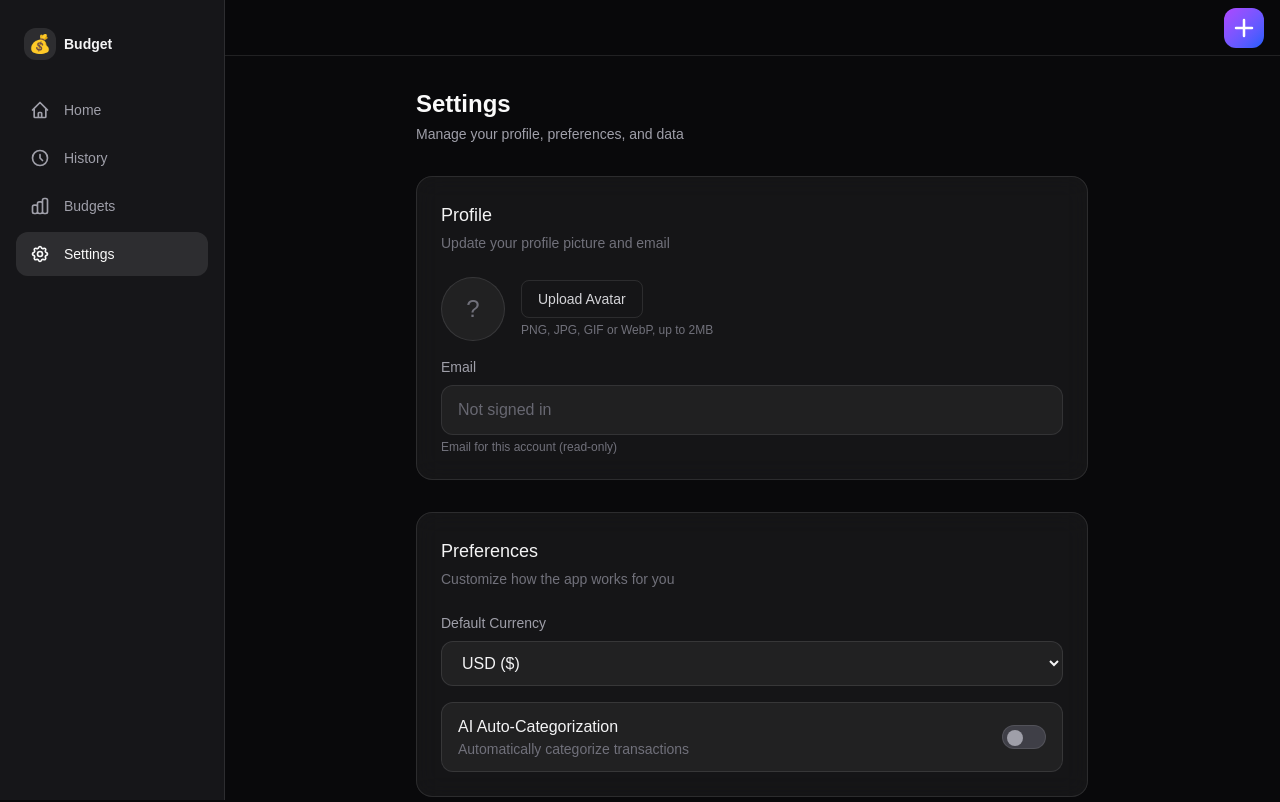
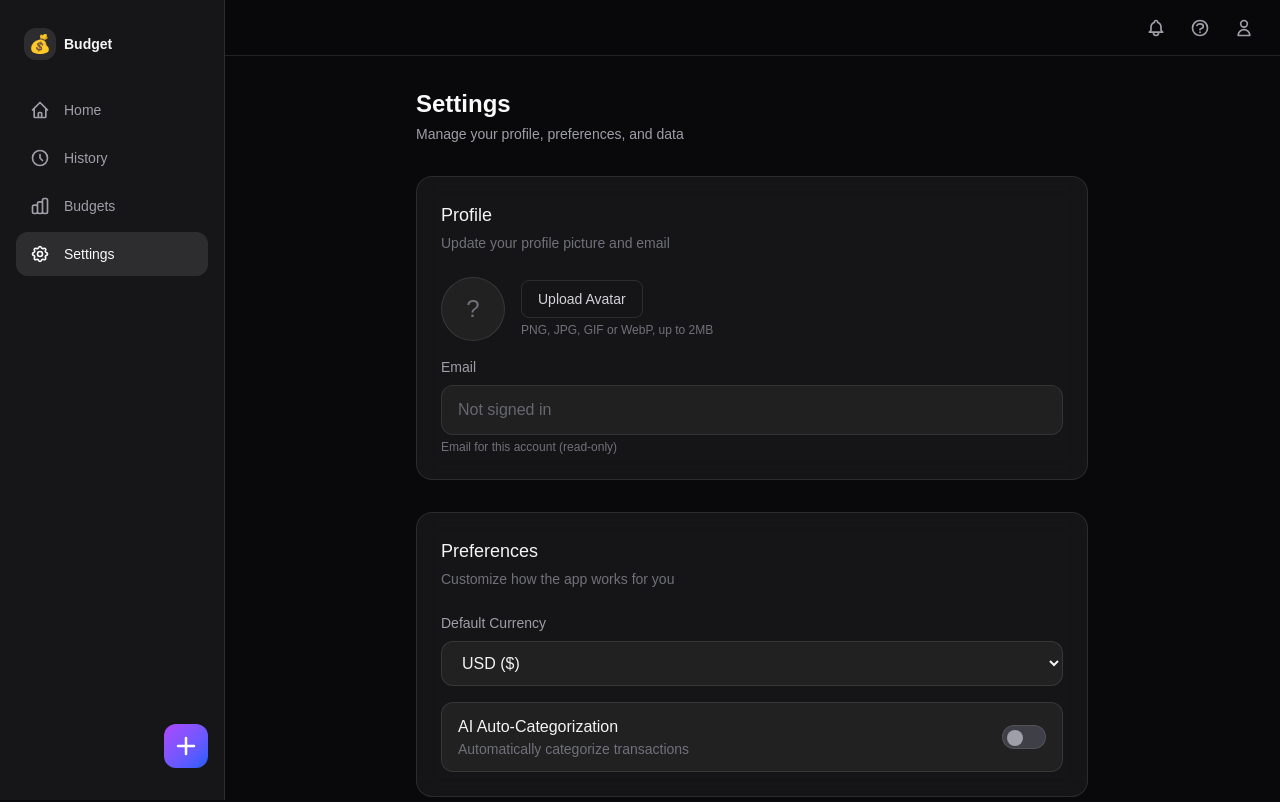
Before and after one commit to YuvaanshM/budget-tracker, a Next.js app: page /settings in a window 1280 px wide. Shown: the top 802 px of the page. Built offline with nearby package versions, Linux system fonts and the light colour scheme; no server answers.

Commit message:
Update topbar layout and add help page

```diff
--- /dev/null
+++ b/app/help/page.tsx
@@ -0,0 +1,49 @@
+/**
+ * Help / About page – Description of the Budget Tracker app.
+ * Sleto Glassmorphic Dark (DesignDoc.md).
+ */
+
+export default function HelpPage() {
+  return (
+    <div className="min-h-screen bg-zinc-950 p-6 md:p-8">
+      <div className="mx-auto max-w-2xl space-y-8">
+        <header>
+          <h1 className="text-2xl font-semibold text-zinc-50">About Budget Tracker</h1>
+          <p className="mt-1 text-sm text-zinc-400">
+            What this app does and how to use it
+          </p>
+        </header>
+
+        <section className="rounded-2xl border border-white/10 bg-white/5 p-6 backdrop-blur-md">
+          <h2 className="text-lg font-medium text-zinc-100">What is Budget Tracker?</h2>
+          <p className="mt-3 text-sm leading-relaxed text-zinc-400">
+            Budget Tracker is a personal finance app that helps you track income and expenses,
+            set spending limits by category, and see your financial health at a glance. You can
+            view spending trends over time, see where your money goes by category, and get
+            alerts when you approach or exceed your budgets.
+          </p>
+        </section>
+
+        <section className="rounded-2xl border border-white/10 bg-white/5 p-6 backdrop-blur-md">
+          <h2 className="text-lg font-medium text-zinc-100">Main features</h2>
+          <ul className="mt-3 space-y-2 text-sm text-zinc-400">
+            <li><strong className="text-zinc-300">Dashboard</strong> — Overview of income, expenses, remaining budget, spending trends, and recent transactions.</li>
+            <li><strong className="text-zinc-300">History</strong> — Search and filter past transactions; edit or delete from a slide-over panel.</li>
+            <li><strong className="text-zinc-300">Budgets & Alerts</strong> — Set monthly limits per category and see progress; get notified at 50%, 90%, and 100% of each budget.</li>
+            <li><strong className="text-zinc-300">Settings</strong> — Update your profile picture and email, set currency and preferences, export or manage your data.</li>
+          </ul>
+        </section>
+
+        <section className="rounded-2xl border border-white/10 bg-white/5 p-6 backdrop-blur-md">
+          <h2 className="text-lg font-medium text-zinc-100">Budget notifications</h2>
+          <p className="mt-3 text-sm leading-relaxed text-zinc-400">
+            Use the bell icon in the top bar to see budget alerts. You’ll be notified when a
+            category budget reaches <strong className="text-zinc-300">50%</strong> (half used),
+            <strong className="text-zinc-300"> 90%</strong> (almost at the limit), and
+            <strong className="text-zinc-300"> 100%</strong> (limit reached or exceeded).
+          </p>
+        </section>
+      </div>
+    </div>
+  );
+}
--- a/components/Header.tsx
+++ b/components/Header.tsx
@@ -1,15 +1,103 @@
 "use client";
 
-import { FABDesktop } from "./FAB";
+import Link from "next/link";
+import { useRef, useState } from "react";
 
 /**
- * Desktop header with Universal Add FAB (top-right).
- * Hidden on mobile; FABMobile is shown as floating button instead.
+ * Desktop header: notifications, help, profile (top-right).
+ * Add transaction is in the left sidebar. Hidden on mobile; FABMobile is shown as floating button.
  */
 export function Header() {
+  const [notificationsOpen, setNotificationsOpen] = useState(false);
+  const notifRef = useRef<HTMLDivElement>(null);
+
   return (
-    <header className="hidden md:flex sticky top-0 z-10 h-14 items-center justify-end border-b border-white/10 bg-zinc-950/80 px-4 backdrop-blur-md">
-      <FABDesktop />
+    <header className="hidden md:flex sticky top-0 z-10 h-14 items-center justify-end gap-1 border-b border-white/10 bg-zinc-950/80 px-4 backdrop-blur-md">
+      {/* Notification button – budget alerts at 50%, 90%, 100% */}
+      <div className="relative" ref={notifRef}>
+        <button
+          type="button"
+          onClick={() => setNotificationsOpen((o) => !o)}
+          className="flex h-10 w-10 items-center justify-center rounded-xl text-zinc-400 transition-colors hover:bg-white/5 hover:text-zinc-100 focus:outline-none focus:ring-2 focus:ring-white/20"
+          aria-label="Budget notifications"
+          aria-expanded={notificationsOpen}
+        >
+          <BellIcon className="h-5 w-5" />
+        </button>
+        {notificationsOpen && (
+          <>
+            <div
+              className="fixed inset-0 z-0"
+              aria-hidden
+              onClick={() => setNotificationsOpen(false)}
+            />
+            <div className="absolute right-0 top-full z-10 mt-1 w-72 rounded-xl border border-white/10 bg-zinc-900/95 py-2 shadow-xl backdrop-blur-md">
+              <p className="px-4 py-2 text-xs font-medium uppercase tracking-wider text-zinc-500">
+                Budget alerts
+              </p>
+              <ul className="text-sm text-zinc-300">
+                <li className="flex items-start gap-2 px-4 py-2">
+                  <span className="mt-0.5 h-2 w-2 shrink-0 rounded-full bg-emerald-500" />
+                  <span>50% — Half of your budget used</span>
+                </li>
+                <li className="flex items-start gap-2 px-4 py-2">
+                  <span className="mt-0.5 h-2 w-2 shrink-0 rounded-full bg-amber-500" />
+                  <span>90% — Almost at your limit</span>
+                </li>
+                <li className="flex items-start gap-2 px-4 py-2">
+                  <span className="mt-0.5 h-2 w-2 shrink-0 rounded-full bg-red-500" />
+                  <span>100% — Budget limit reached</span>
+                </li>
+              </ul>
+              <p className="border-t border-white/10 px-4 pt-2 text-xs text-zinc-500">
+                You’ll see alerts here when categories hit these levels.
+              </p>
+            </div>
+          </>
+        )}
+      </div>
+
+      {/* Help – link to description page */}
+      <Link
+        href="/help"
+        className="flex h-10 w-10 items-center justify-center rounded-xl text-zinc-400 transition-colors hover:bg-white/5 hover:text-zinc-100 focus:outline-none focus:ring-2 focus:ring-white/20"
+        aria-label="Help and about this website"
+      >
+        <HelpIcon className="h-5 w-5" />
+      </Link>
+
+      {/* Profile – link to settings */}
+      <Link
+        href="/settings"
+        className="flex h-10 w-10 items-center justify-center rounded-xl text-zinc-400 transition-colors hover:bg-white/5 hover:text-zinc-100 focus:outline-none focus:ring-2 focus:ring-white/20"
+        aria-label="Profile and settings"
+      >
+        <ProfileIcon className="h-5 w-5" />
+      </Link>
     </header>
   );
 }
+
+function BellIcon({ className }: { className?: string }) {
+  return (
+    <svg className={className} fill="none" stroke="currentColor" viewBox="0 0 24 24">
+      <path strokeLinecap="round" strokeLinejoin="round" strokeWidth={2} d="M15 17h5l-1.405-1.405A2.032 2.032 0 0118 14.158V11a6.002 6.002 0 00-4-5.659V5a2 2 0 10-4 0v.341C7.67 6.165 6 8.388 6 11v3.159c0 .538-.214 1.055-.595 1.436L4 17h5m6 0v1a3 3 0 11-6 0v-1m6 0H9" />
+    </svg>
+  );
+}
+
+function HelpIcon({ className }: { className?: string }) {
+  return (
+    <svg className={className} fill="none" stroke="currentColor" viewBox="0 0 24 24">
+      <path strokeLinecap="round" strokeLinejoin="round" strokeWidth={2} d="M8.228 9c.549-1.165 2.03-2 3.772-2 2.21 0 4 1.343 4 3 0 1.4-1.278 2.575-3.006 2.907-.542.104-.994.54-.994 1.093m0 3h.01M21 12a9 9 0 11-18 0 9 9 0 0118 0z" />
+    </svg>
+  );
+}
+
+function ProfileIcon({ className }: { className?: string }) {
+  return (
+    <svg className={className} fill="none" stroke="currentColor" viewBox="0 0 24 24">
+      <path strokeLinecap="round" strokeLinejoin="round" strokeWidth={2} d="M16 7a4 4 0 11-8 0 4 4 0 018 0zM12 14a7 7 0 00-7 7h14a7 7 0 00-7-7z" />
+    </svg>
+  );
+}
--- a/components/Sidebar.tsx
+++ b/components/Sidebar.tsx
@@ -2,6 +2,7 @@
 
 import Link from "next/link";
 import { usePathname } from "next/navigation";
+import { useExpenseModal } from "@/context/ExpenseModalContext";
 
 const NAV_ITEMS = [
   { href: "/dashboard", label: "Home", icon: HomeIcon },
@@ -12,13 +13,14 @@ const NAV_ITEMS = [
 
 export function Sidebar() {
   const pathname = usePathname();
+  const { openAddModal } = useExpenseModal();
 
   return (
     <aside
       className="fixed left-0 top-0 z-30 hidden h-screen flex-col border-r border-white/10 bg-zinc-900/95 backdrop-blur-md md:flex"
       aria-label="Main navigation"
     >
-      <div className="flex w-16 flex-col gap-1 p-3 xl:w-56 xl:px-4 xl:py-5">
+      <div className="flex h-full w-16 flex-col gap-1 p-3 xl:w-56 xl:px-4 xl:py-5">
         {/* Logo / Brand - compact on small, full on large; links to dashboard (app home) */}
         <Link
           href="/dashboard"
@@ -54,8 +56,28 @@ export function Sidebar() {
             );
           })}
         </nav>
+
+        {/* Add transaction – bottom right of sidebar */}
+        <div className="mt-auto flex justify-end pb-2 xl:pb-3">
+          <button
+            type="button"
+            onClick={openAddModal}
+            className="flex h-10 w-10 items-center justify-center rounded-xl bg-gradient-to-br from-purple-500 to-blue-600 text-white transition-transform hover:scale-105 focus:outline-none focus:ring-2 focus:ring-purple-400 focus:ring-offset-2 focus:ring-offset-zinc-900 xl:h-11 xl:w-11"
+            aria-label="Add transaction"
+          >
+            <PlusIcon className="h-5 w-5 xl:h-6 xl:w-6" />
+          </button>
+        </div>
       </div>
     </aside>
+  );
+}
+
+function PlusIcon({ className }: { className?: string }) {
+  return (
+    <svg className={className} fill="none" stroke="currentColor" viewBox="0 0 24 24">
+      <path strokeLinecap="round" strokeLinejoin="round" strokeWidth={2.5} d="M12 4v16m8-8H4" />
+    </svg>
   );
 }
 
```
